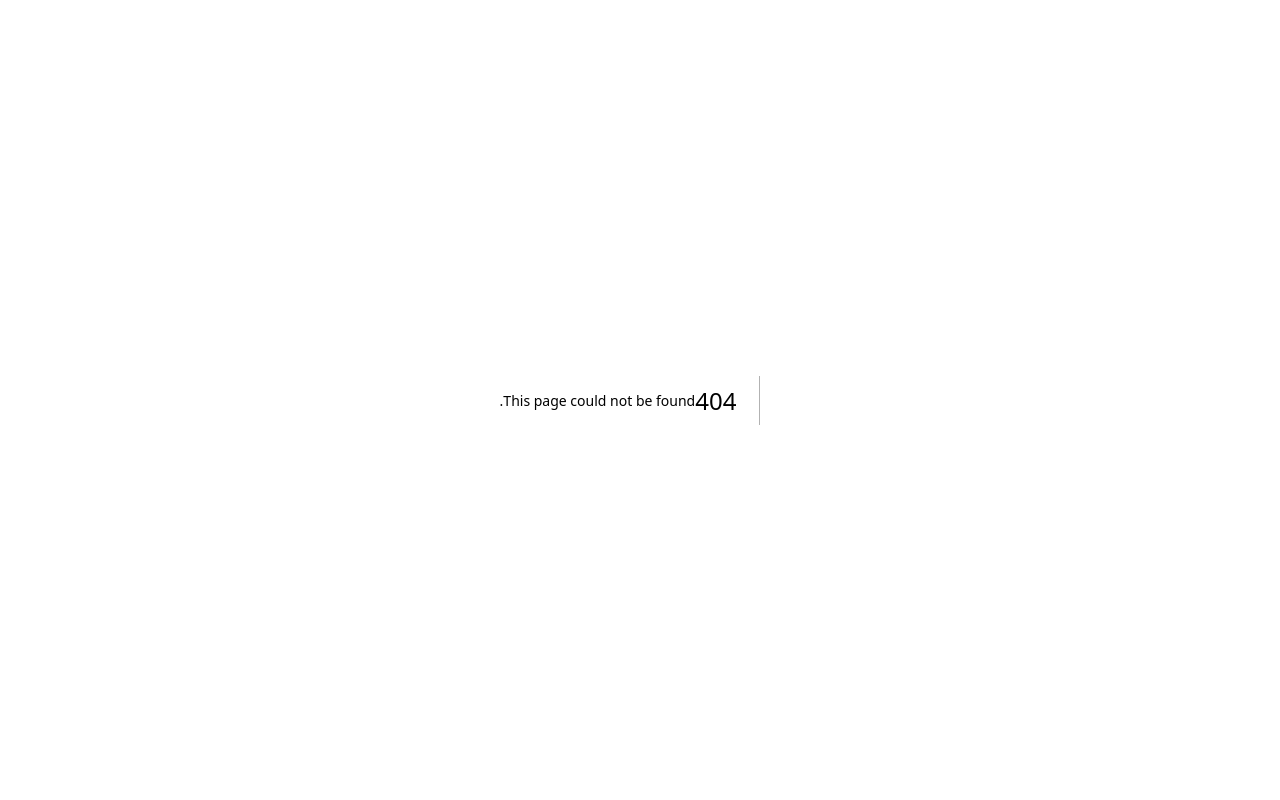
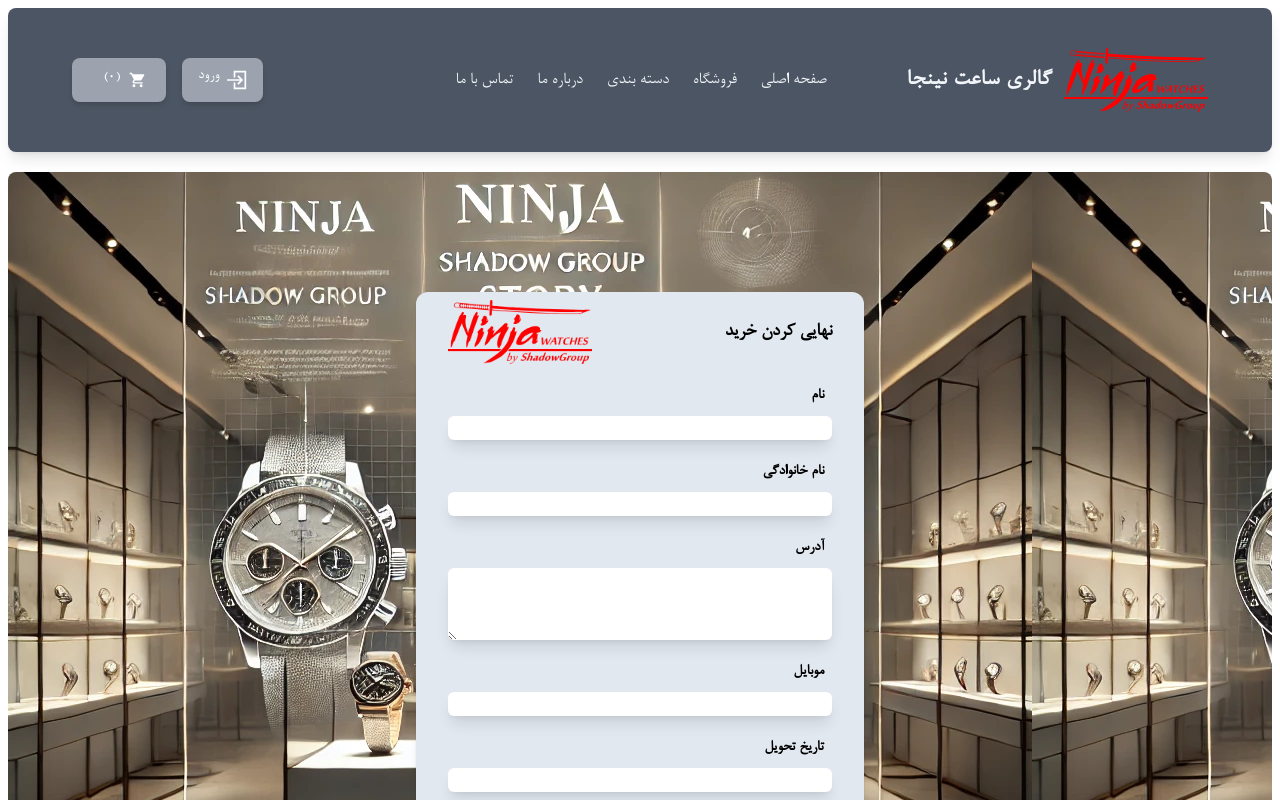
Before and after one commit to Sadjad1366/Maktab118_project_Sadjad_Ghasemi, a Next.js app: page /cart/checkout in a window 1280 px wide. Before the commit this address had no page. Shown: the top 800 px of the page. Built offline with nearby package versions, Linux system fonts and the light colour scheme.

Commit message:
user role,accessibility and  logout handled

```diff
--- /dev/null
+++ b/app/(common)/cart/checkout/page.tsx
@@ -0,0 +1,49 @@
+export default function Checkout() {
+
+
+  return (
+    <div className="bg-checkout-pattern flex justify-center py-6 w-full h-screen rounded-lg">
+      <form className="bg-slate-200 px-8 py-2 space-y-3 rounded-xl shadow-md w-full max-w-md my-auto">
+        <div className="flex justify-between items-center gap-x-8">
+          <p className="text-xl font-semibold">نهایی کردن خرید</p>
+          <img src="/images/logo/ninja.png" alt="Ninja Logo" className="h-16" />
+        </div>
+        <div className="flex flex-col">
+          <label className="p-2 font-semibold" htmlFor="firstanme">
+            نام
+          </label>
+          <input className="rounded-md shadow-lg" type="text" />
+        </div>
+        <div className="flex flex-col">
+          <label className="p-2 font-semibold" htmlFor="lastname">
+            نام خانوادگی
+          </label>
+          <input className="rounded-md shadow-lg" type="text" />
+        </div>
+        <div className="flex flex-col">
+          <label className="p-2 font-semibold" htmlFor="address">
+            آدرس
+          </label>
+          <textarea className="rounded-md shadow-lg" rows={3} />
+        </div>
+        <div className="flex flex-col">
+          <label className="p-2 font-semibold" htmlFor="phoneNumber">
+            موبایل
+          </label>
+          <input className="rounded-md shadow-lg" type="text" />
+        </div>
+        <div className="flex flex-col">
+          <label className="p-2 font-semibold" htmlFor="deliveryDate">
+            تاریخ تحویل
+          </label>
+          <input className="rounded-md shadow-lg" type="text" />
+        </div>
+        <div className="text-center">
+          <button className="bg-green-600 rounded-lg text-slate-100 p-2">
+            پرداخت
+          </button>
+        </div>
+      </form>
+    </div>
+  );
+}
--- a/app/(common)/cart/page.tsx
+++ b/app/(common)/cart/page.tsx
@@ -2,13 +2,35 @@
 
 import { useSelector, useDispatch } from "react-redux";
 import { RootState } from "@/redux/store";
-import { incrementQuantity, decrementQuantity, removeFromCart } from "@/redux/slices/basketSlice";
+import {
+  incrementQuantity,
+  decrementQuantity,
+  removeFromCart,
+} from "@/redux/slices/basketSlice";
 import { IoIosAdd, IoIosRemove, IoIosTrash } from "react-icons/io";
+import Link from "next/link";
+import Cookies from "js-cookie";
+import toast from "react-hot-toast";
+import { useRouter } from "next/navigation";
+
 
 const Basket: React.FC = () => {
   const dispatch = useDispatch();
   const items = useSelector((state: RootState) => state.basket.items);
-console.log(items);
+  const router = useRouter();
+  console.log(items);
+
+  const role = Cookies.get("role");
+  const onClickHandler = () => {
+    if(role === "ADMIN" || role === "USER"){
+      router.push("/cart/checkout")
+
+    } else {
+      toast.error("برای ادامه فرآیند وارد حساب کاربری شوید")
+      router.push("/auth/login")
+
+    }
+  }
 
   const totalPrice = items.reduce(
     (acc, item) => acc + item.quantity * item.price,
@@ -44,7 +66,9 @@ console.log(items);
                         className="w-12 h-12 object-cover mx-auto rounded"
                       />
                     </td>
-                    <td className="p-3 border border-gray-200 text-center">{item.name}</td>
+                    <td className="p-3 border border-gray-200 text-center">
+                      {item.name}
+                    </td>
                     <td className="p-3 border border-gray-200 text-center">
                       <div className="flex items-center justify-center space-x-2">
                         <button
@@ -83,14 +107,23 @@ console.log(items);
           </div>
 
           {/* Total Price Box */}
-          <div className="flex justify-end">
+          <div className="flex gap-x-4 justify-end">
             <div className="bg-gray-100 p-4 rounded shadow-md w-64">
-              <h3 className="text-lg font-semibold mb-2 text-gray-700">مجموع قیمت</h3>
+              <h3 className="text-lg font-semibold mb-2 text-gray-700">
+                مجموع قیمت
+              </h3>
               <p className="text-2xl font-bold text-gray-800 text-right">
                 {totalPrice.toLocaleString()} تومان
               </p>
             </div>
-
+            {/* Proccess Checkout */}
+          <div
+          onClick={onClickHandler}
+          className="flex bg-green-500 rounded-lg px-4 items-center shadow-xl">
+                <button className="text-slate-100 font-bold">
+                  نهایی کردن خرید
+                </button>
+            </div>
           </div>
         </div>
       )}
--- a/app/admin/page.tsx
+++ b/app/admin/page.tsx
@@ -10,6 +10,7 @@ import { AuthSchema } from "@/utils/validations/zodAuthValidation";
 import Link from "next/link";
 import toast from "react-hot-toast";
 import { FaUser, FaEye, FaEyeSlash, FaLock } from "react-icons/fa";
+
 
 const AdminLoginPage: React.FC = () => {
   const {
--- a/app/auth/login/page.tsx
+++ b/app/auth/login/page.tsx
@@ -114,7 +114,11 @@ export default function LoginPage() {
             </p>
           )}
         </div>
-
+        <div className="text-center py-2">
+          <Link className="text-blue-500 underline" href="/auth/signup">
+            ثبت نام
+          </Link>
+        </div>
         {/* Submit button */}
         <div className="flex justify-center">
           <button
--- a/app/auth/signup/page.tsx
+++ b/app/auth/signup/page.tsx
@@ -8,6 +8,7 @@ import { zodResolver } from "@hookform/resolvers/zod";
 import { SignupSchema } from "@/utils/validations/zodAuthValidation";
 import Link from "next/link";
 import { className } from "@/utils/classNames";
+import { useRouter } from "next/navigation";
 
 export default function SignupPage() {
   const {
@@ -18,6 +19,8 @@ export default function SignupPage() {
     resolver: zodResolver(SignupSchema),
   });
   const [isLoading, setIsLoading] = useState(false);
+    const router = useRouter();
+
   const submitHandler = async ({
     firstname,
     lastname,
@@ -37,6 +40,7 @@ export default function SignupPage() {
         address,
       });
       toast.success("ثبت نام با موفقیت انجام شد!");
+      router.push("/");
     } catch (error: any) {
       toast.error(error?.response?.data?.message || "خطا در ثبت نام!");
       console.error("Signup Error:", error);
--- a/components/AdminGaurd.tsx
+++ b/components/AdminGaurd.tsx
@@ -10,8 +10,9 @@ const AdminGuard: React.FC<{ children: React.ReactNode }> = ({ children }) => {
 
   useEffect(() => {
     const token = Cookies.get("accessToken");
+    const role = Cookies.get('role')
 
-    if (!token) {
+    if (role !== "ADMIN") {
       router.push("/"); // Redirect to home page if no token
     } else {
       setIsAuthorized(true); // User is authorized
--- a/components/layout/Footer.tsx
+++ b/components/layout/Footer.tsx
@@ -4,7 +4,7 @@ import { FaTelegramPlane, FaGithub, FaFacebook } from "react-icons/fa";
 
 const Footer:React.FC = () => {
   return (
-    <div className="rounded-lg">
+    <div className="rounded-lg mt-6">
       <footer className="bg-gray-400 rounded-lg">
           <div className="w-full grid grid-cols-1 gap-8 px-4 py-6 lg:py-8 md:grid-cols-2">
             <div>
--- a/components/layout/Navbar.tsx
+++ b/components/layout/Navbar.tsx
@@ -8,19 +8,28 @@ import { GrLogin } from "react-icons/gr";
 import { FiMenu, FiX } from "react-icons/fi";
 import { useSelector } from "react-redux";
 import { RootState } from "@/redux/store";
+import Cookies from "js-cookie";
+import { useRouter } from "next/navigation";
 
 const Navbar: React.FC = () => {
   const [isOpen, setIsOpen] = useState(false);
   const [isDropdownOpen, setIsDropdownOpen] = useState(false); // Track dropdown visibility
-
+  const token = Cookies.get("accessToken");
+  const router = useRouter();
   const toggleMenu = () => {
     setIsOpen(!isOpen);
+  };
+  const exitHandler = () => {
+    Cookies.remove("accessToken");
+    Cookies.remove("refreshToken");
+    Cookies.remove("role");
+    router.push("/");
   };
 
   const items = useSelector((state: RootState) => state.basket.items);
 
   return (
-    <div className="w-full bg-gray-600 shadow-lg rounded-lg px-10 relative">
+    <div className="w-full bg-gray-600 shadow-lg rounded-lg px-10 relative mb-5">
       <nav className="flex justify-between items-center container px-6">
         <div className="w-full flex justify-between md:justify-normal items-center gap-x-20">
           {/* Mobile Menu Button */}
@@ -83,6 +92,7 @@ const Navbar: React.FC = () => {
 
         {/* Action Buttons */}
         <div className="flex items-center gap-x-4 relative">
+          {!token ? (
             <Link
               className={className(
                 "hidden md:flex items-center justify-center",
@@ -94,6 +104,19 @@ const Navbar: React.FC = () => {
               <GrLogin className="text-xl" />
               <p className="pb-2">ورود</p>
             </Link>
+          ) : (
+            <button
+              onClick={exitHandler}
+              className={className(
+                "hidden md:flex items-center justify-center",
+                "gap-x-2 bg-red-400 hover:bg-red-500 text-white",
+                "rounded-lg px-4 py-[6px] transition duration-300 shadow-md"
+              )}
+            >
+              <GrLogin className="text-xl" />
+              <p className="pb-2">خروج</p>
+            </button>
+          )}
 
           {/* Cart Dropdown */}
           <div
@@ -201,6 +224,7 @@ const Navbar: React.FC = () => {
           </Link>
 
           <div className="flex flex-col gap-y-3 mt-">
+          {!token ?  (
             <Link
               className={className(
                 "flex items-center justify-center gap-x-2",
@@ -212,6 +236,19 @@ const Navbar: React.FC = () => {
               <GrLogin className="text-xl" />
               <p>ورود</p>
             </Link>
+            ) :(
+            <button
+            onClick={exitHandler}
+              className={className(
+                "flex items-center justify-center gap-x-2",
+                "bg-gray-400 hover:bg-gray-500 text-white",
+                "rounded-lg px-4 py-[6px] transition duration-300 shadow-md"
+              )}
+            >
+              <GrLogin className="text-xl text-red-500" />
+              <p className="text-red-500">خروج</p>
+            </button>
+            )}
             <Link
               className={className(
                 "flex items-center justify-center gap-x-2",
--- a/tailwind.config.ts
+++ b/tailwind.config.ts
@@ -19,6 +19,7 @@ export default {
         'luminox-pattern': "url('/images/brandstory/luminox1440.png')",
         'ingersoll-pattern': "url('/images/brandstory/ingersoll.jpg')",
         'signup-pattern': "url('/images/brandstory/signup.webp')",
+        'checkout-pattern': "url('/images/brandstory/brandstroy.jpg')",
 
       },
       fontFamily:{
```
Also changed, not shown: apis/auth.service.ts (+36 -1 lines). Lines whose indentation alone changed are shown as unchanged.
